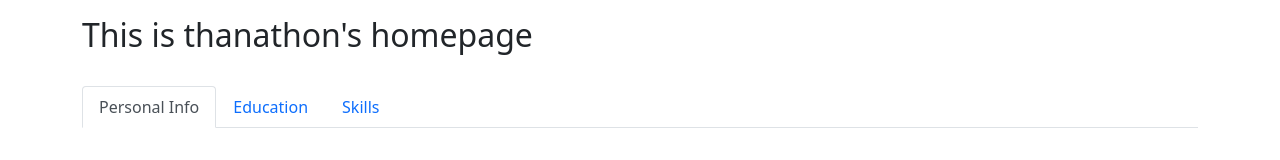
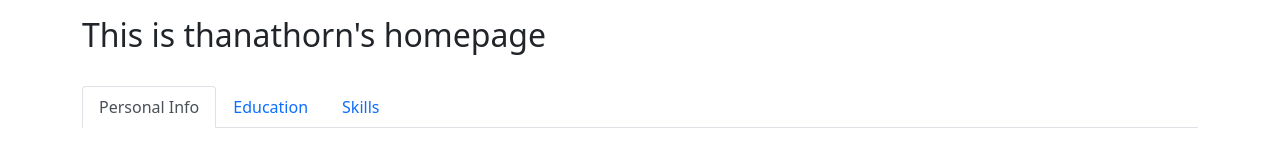
Before and after one commit to dddd1455/last, a plain HTML site: page index.html in a window 1280 px wide. Shown: the top 160 px of the page. Drawn offline with nearby package versions, Linux system fonts and the light colour scheme.

```diff
--- a/index.html
+++ b/index.html
@@ -10,7 +10,7 @@
 <body>
 
 <div class="container mt-3">
-  <h2>This is thanathon's homepage</h2><br>
+  <h2>This is thanathorn's homepage</h2><br>
   <ul class="nav nav-tabs">
     <li class="nav-item">
       <a class="nav-link active" href="#">Personal Info</a>
```
Also changed, not shown: index2.html (added).
